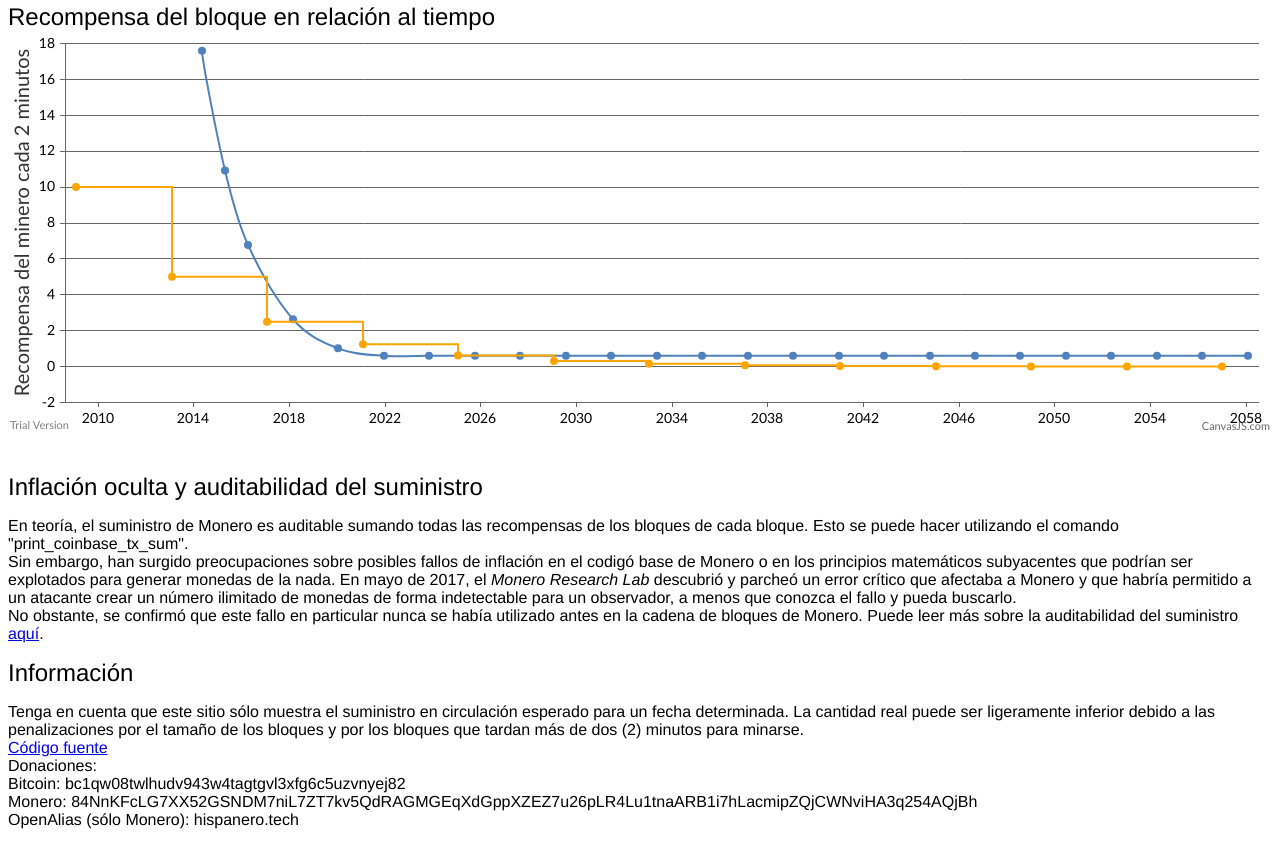
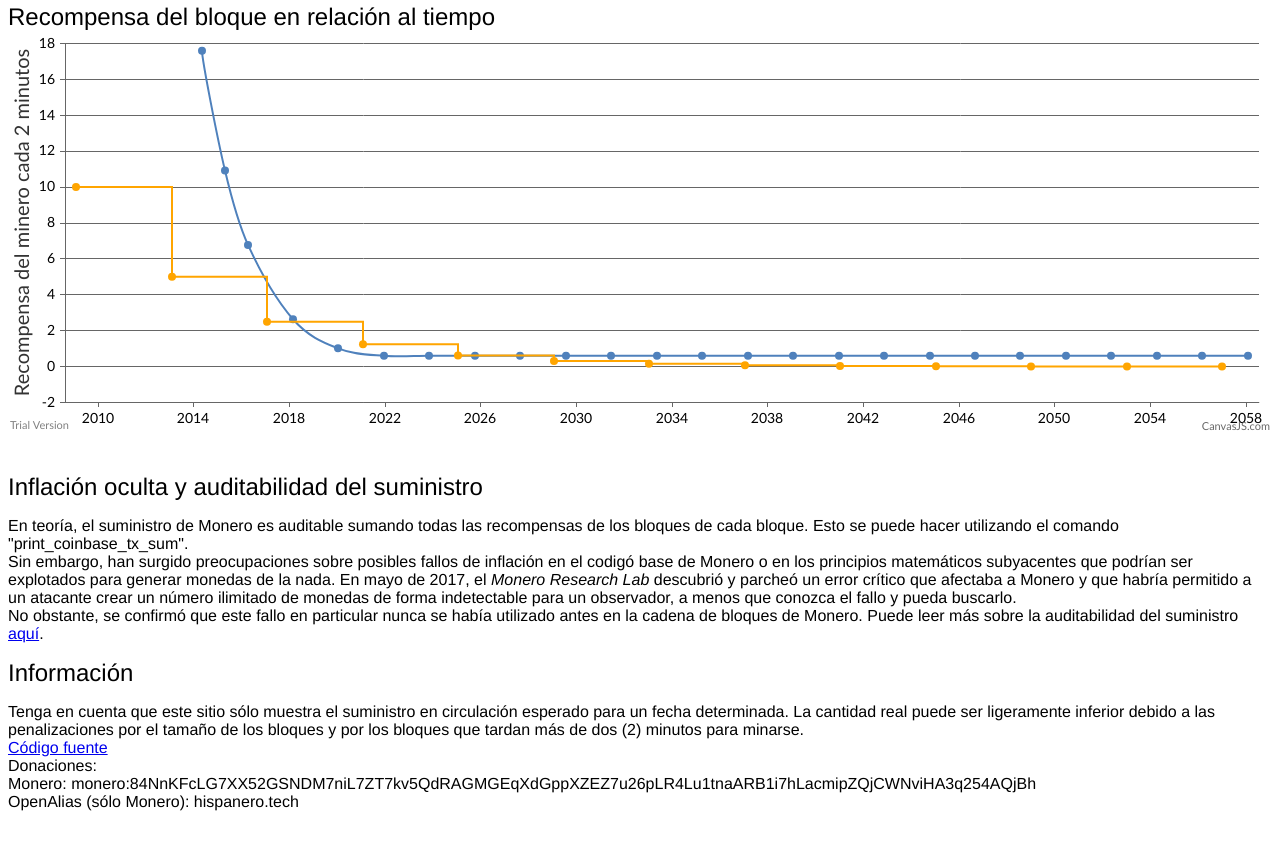
Before and after one commit to orientaru/suministro-de-monero-explicado, a plain HTML site: page index.html in a window 1280 px wide. Shown: the part 656-1501 px from the top of the page. Drawn offline with Linux system fonts and the light colour scheme; no server answers.

Commit message:
Eliminado dirección de BTC

```diff
--- a/index.html
+++ b/index.html
@@ -107,9 +107,7 @@
         <br>
         Donaciones:
         <br>
-        Bitcoin: bc1qw08twlhudv943w4tagtgvl3xfg6c5uzvnyej82
-        <br>
-        Monero: 84NnKFcLG7XX52GSNDM7niL7ZT7kv5QdRAGMGEqXdGppXZEZ7u26pLR4Lu1tnaARB1i7hLacmipZQjCWNviHA3q254AQjBh
+        Monero: monero:84NnKFcLG7XX52GSNDM7niL7ZT7kv5QdRAGMGEqXdGppXZEZ7u26pLR4Lu1tnaARB1i7hLacmipZQjCWNviHA3q254AQjBh
 	<br>
 	OpenAlias (sólo Monero): hispanero.tech
     </span>
```
